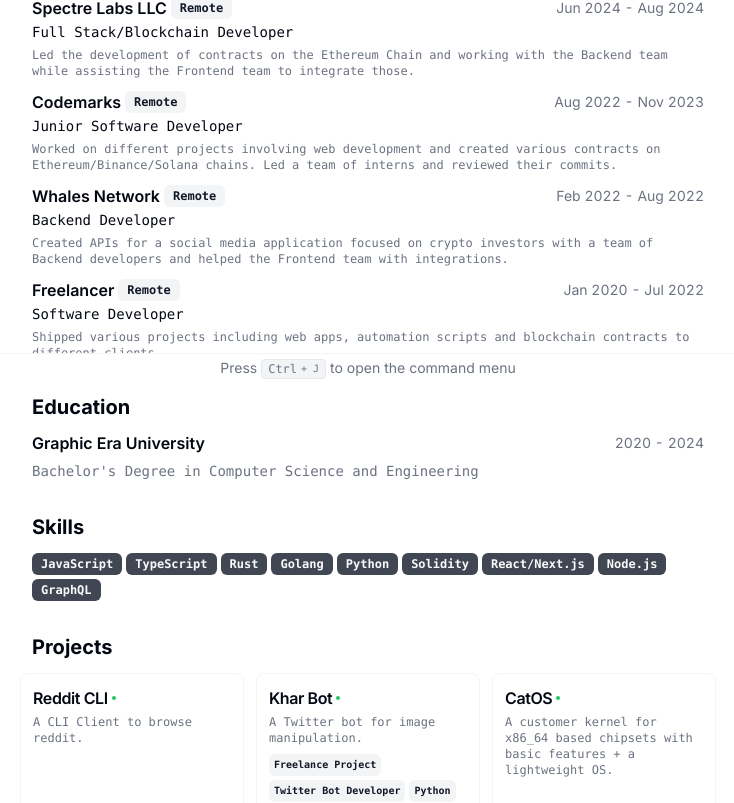
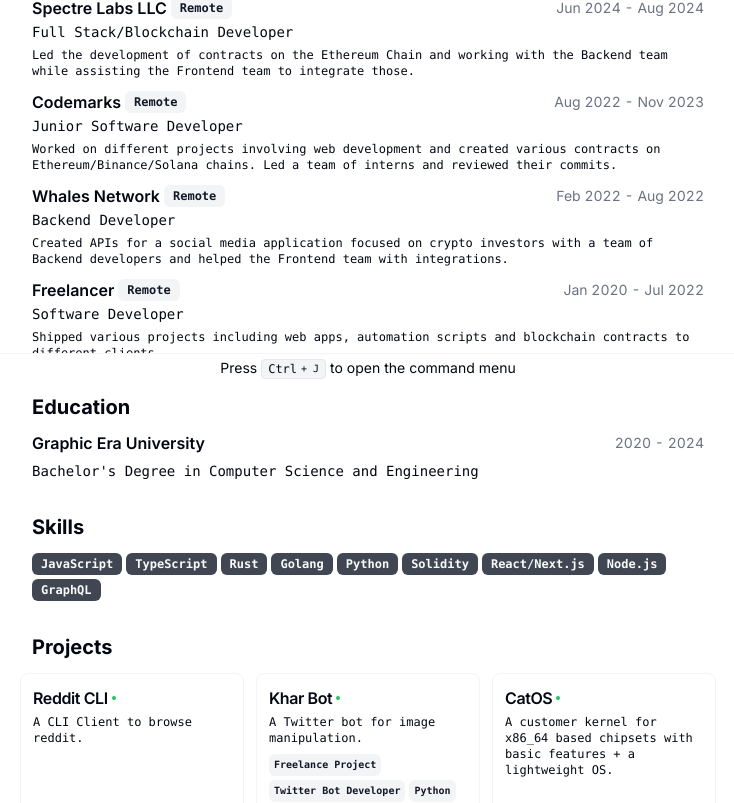
Before and after one commit to AyamDobhal/cv, a Next.js app: page / in a window 1280 px wide. Shown: the part 417-1220 px from the top of the page, without its empty margins (272-1006 px from the left). Built offline with nearby package versions, Linux system fonts and the light colour scheme.

Commit message:
Refactor print utility styles and remove unnecessary code

```diff
--- a/src/app/globals.css
+++ b/src/app/globals.css
@@ -108,8 +108,5 @@
     color: black !important;
   }
 
-  /* Hide elements not needed in print */
-  .no-print {
-    display: none;
-  }
+
 }
--- a/src/components/command-menu.tsx
+++ b/src/components/command-menu.tsx
@@ -39,9 +39,9 @@
 
   return (
     <>
-      <p className="fixed bottom-0 left-0 right-0 hidden border-t border-t-muted bg-light dark:bg-[#030712] p-1 text-center text-sm text-muted-foreground print:hidden xl:block">
+      <p className="fixed bottom-0 left-0 right-0 hidden border-t border-t-muted bg-light dark:bg-[#030712] p-1 text-center text-sm  print:hidden xl:block">
         Press{' '}
-        <kbd className="pointer-events-none inline-flex h-5 select-none items-center gap-1 rounded border bg-muted px-1.5 font-mono text-[10px] font-medium text-muted-foreground opacity-100">
+        <kbd className="pointer-events-none inline-flex h-5 select-none items-center gap-1 rounded border bg-muted px-1.5 font-mono text-[10px] font-medium  opacity-100">
           <span className="text-xs">{isMac ? '⌘' : 'Ctrl'}</span>+ J
         </kbd>{' '}
         to open the command menu
--- a/src/components/ui/card.tsx
+++ b/src/components/ui/card.tsx
@@ -47,7 +47,7 @@
 >(({ className, ...props }, ref) => (
   <p
     ref={ref}
-    className={cn("text-sm text-muted-foreground", className)}
+    className={cn("text-sm ", className)}
     {...props}
   />
 ));
@@ -60,7 +60,7 @@
   <div
     ref={ref}
     className={cn(
-      "text-pretty font-mono text-sm text-muted-foreground",
+      "text-pretty font-mono text-sm ",
       className,
     )}
     {...props}
--- a/src/components/ui/command.tsx
+++ b/src/components/ui/command.tsx
@@ -30,7 +30,7 @@
   return (
     <Dialog {...props}>
       <DialogContent className="overflow-hidden p-0 shadow-lg">
-        <Command className="[&_[cmdk-group-heading]]:px-2 [&_[cmdk-group-heading]]:font-medium [&_[cmdk-group-heading]]:text-muted-foreground [&_[cmdk-group]:not([hidden])_~[cmdk-group]]:pt-0 [&_[cmdk-group]]:px-2 [&_[cmdk-input-wrapper]_svg]:h-5 [&_[cmdk-input-wrapper]_svg]:w-5 [&_[cmdk-input]]:h-12 [&_[cmdk-item]]:px-2 [&_[cmdk-item]]:py-3 [&_[cmdk-item]_svg]:h-5 [&_[cmdk-item]_svg]:w-5">
+        <Command className="[&_[cmdk-group-heading]]:px-2 [&_[cmdk-group-heading]]:font-medium  [&_[cmdk-group]:not([hidden])_~[cmdk-group]]:pt-0 [&_[cmdk-group]]:px-2 [&_[cmdk-input-wrapper]_svg]:h-5 [&_[cmdk-input-wrapper]_svg]:w-5 [&_[cmdk-input]]:h-12 [&_[cmdk-item]]:px-2 [&_[cmdk-item]]:py-3 [&_[cmdk-item]_svg]:h-5 [&_[cmdk-item]_svg]:w-5">
           {children}
         </Command>
       </DialogContent>
```
